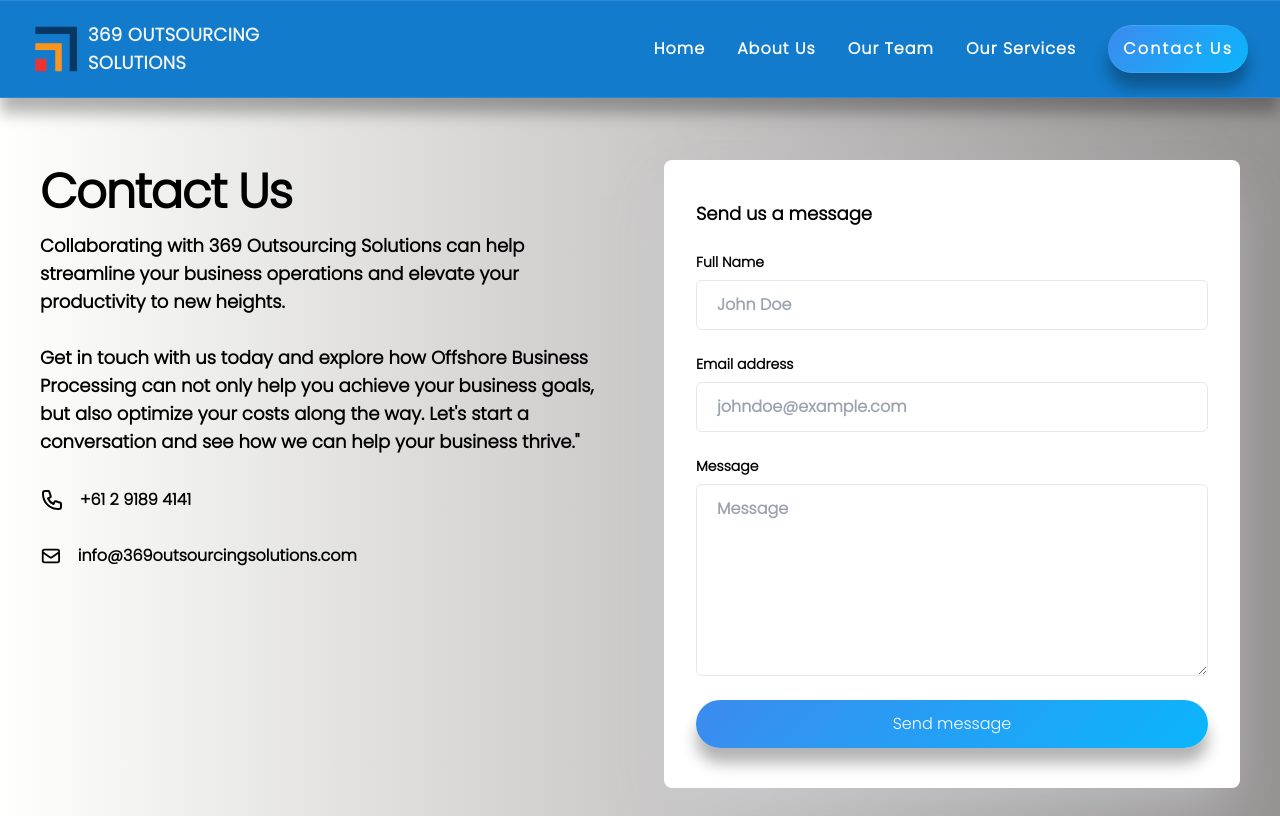
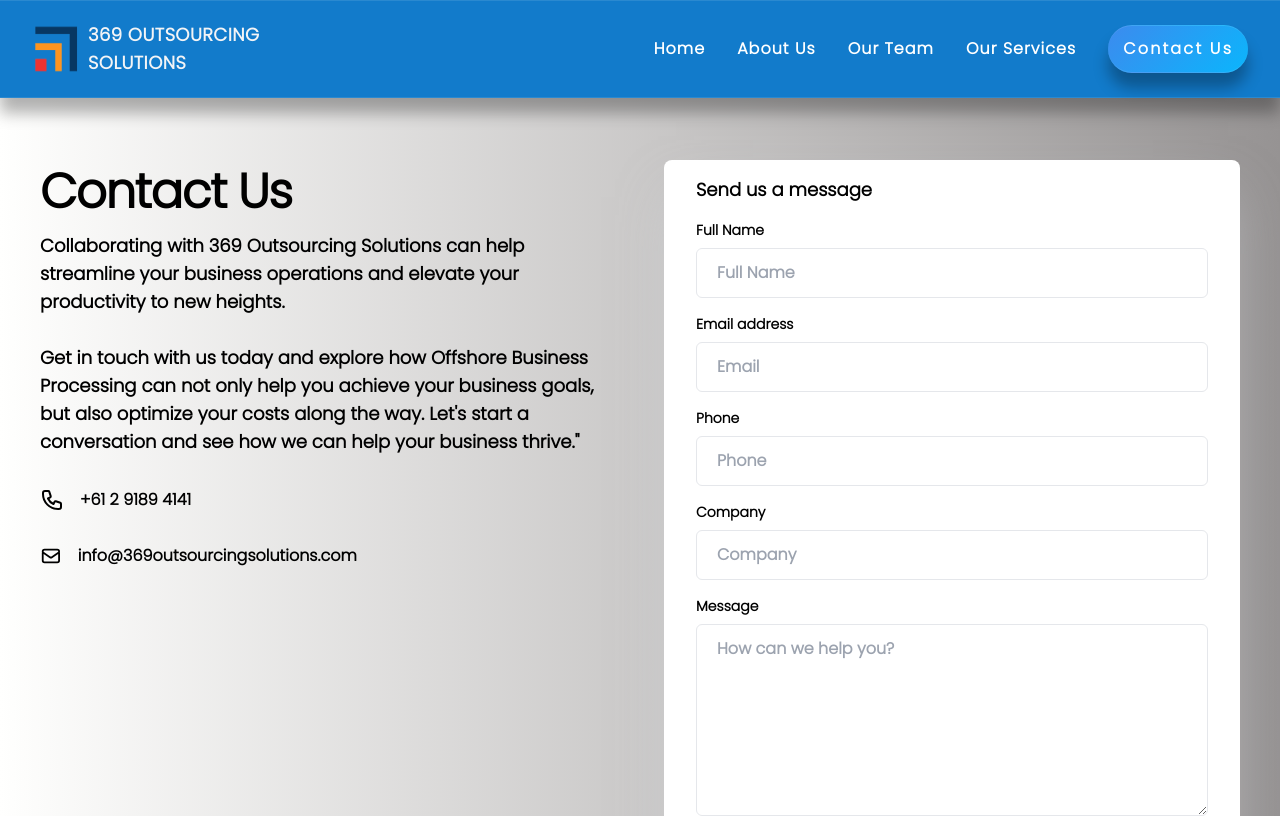
Before and after one commit to Drakkarrr/369outsourcing-site, a React (Vite) app: page /contact-us in a window 1280 px wide. Shown: the top 816 px of the page. Built offline with nearby package versions, Linux system fonts and the light colour scheme.

Commit message:
added state for form

```diff
--- a/src/components/about/About.tsx
+++ b/src/components/about/About.tsx
@@ -31,7 +31,7 @@ const About = () => {
               <div className="mt-6 space-y-8 md:mt-8">
                 <Link
                   to="/contact-us"
-                  className="button mt-6 inline-flex w-60 items-center justify-center rounded-full bg-blue-500 py-3 px-10 text-center text-base font-normal text-white hover:bg-opacity-90 lg:px-8 xl:px-10"
+                  className="button mt-6 inline-flex w-auto items-center justify-center rounded-full bg-blue-500 py-3 px-10 text-center text-base font-normal text-white hover:bg-opacity-90 lg:px-8 xl:px-10"
                 >
                   Contact Us
                 </Link>
--- a/src/components/contact/Contact.tsx
+++ b/src/components/contact/Contact.tsx
@@ -1,6 +1,13 @@
+import { useState } from "react";
 import styled from "styled-components";
 
-const Contact = () => {
+const Contact = (): JSX.Element => {
+  const [fullName, setFullname] = useState<string>("");
+  const [email, setEmail] = useState<string>("");
+  const [phone, setPhone] = useState<number | any>(null);
+  const [company, setCompany] = useState<string>("");
+  const [message, setMessage] = useState<string>("");
+
   return (
     <>
       <StyledContact>
@@ -69,44 +76,68 @@ const Contact = () => {
 
               <div className="mt-8 lg:mx-6 lg:w-1/2">
                 <StyledForm>
-                  <div className="mx-auto w-full overflow-hidden rounded-lg bg-white px-8 py-10 text-black shadow-2xl shadow-gray-300/50 dark:shadow-black/50 lg:max-w-xl">
+                  <div className="mx-auto w-full overflow-hidden rounded-lg bg-white px-8 py-10 pt-4 text-black shadow-2xl shadow-gray-300/50 dark:shadow-black/50 lg:max-w-xl">
                     <h1 className="heading text-lg font-medium">
                       Send us a message
                     </h1>
 
-                    <form className="mt-6">
+                    <form className="mt-4">
                       <div className="flex-1">
-                        <label className="mb-2 block text-sm dark:text-gray-200">
-                          Full Name
-                        </label>
+                        <label className="mb-2 block text-sm">Full Name</label>
                         <input
+                          value={fullName}
+                          onChange={(e) => setFullname(e.target.value)}
                           type="text"
-                          placeholder="John Doe"
+                          placeholder="Full Name"
                           className="mt-2 block w-full rounded-md border border-gray-200 bg-white px-5 py-3 text-gray-700 placeholder-gray-400 focus:border-blue-400 focus:outline-none focus:ring focus:ring-blue-400 focus:ring-opacity-40 dark:border-gray-700 dark:text-gray-300 dark:placeholder-gray-600 dark:focus:border-blue-400"
                         />
                       </div>
 
-                      <div className="mt-6 flex-1">
-                        <label className="mb-2 block text-sm dark:text-gray-200">
+                      <div className="mt-4 flex-1">
+                        <label className="mb-2 block text-sm">
                           Email address
                         </label>
                         <input
+                          value={email}
+                          onChange={(e) => setEmail(e.target.value)}
                           type="email"
-                          placeholder="johndoe@example.com"
+                          placeholder="Email"
+                          className="mt-2 block w-full rounded-md border border-gray-200 bg-white px-5 py-3 text-gray-700 placeholder-gray-400 focus:border-blue-400 focus:outline-none focus:ring focus:ring-blue-400 focus:ring-opacity-40 dark:border-gray-700 dark:text-gray-300 dark:placeholder-gray-600 dark:focus:border-blue-400"
+                        />
+                      </div>
+                      <div className="mt-4 flex-1">
+                        <label className="mb-2 block text-sm">Phone</label>
+                        <input
+                          value={phone}
+                          onChange={(e) => setPhone(e.target.value)}
+                          type="phone"
+                          placeholder="Phone"
+                          className="mt-2 block w-full rounded-md border border-gray-200 bg-white px-5 py-3 text-gray-700 placeholder-gray-400 focus:border-blue-400 focus:outline-none focus:ring focus:ring-blue-400 focus:ring-opacity-40 dark:border-gray-700 dark:text-gray-300 dark:placeholder-gray-600 dark:focus:border-blue-400"
+                        />
+                      </div>
+                      <div className="mt-4 flex-1">
+                        <label className="mb-2 block text-sm">Company</label>
+                        <input
+                          value={company}
+                          onChange={(e) => setCompany(e.target.value)}
+                          type="company"
+                          placeholder="Company"
                           className="mt-2 block w-full rounded-md border border-gray-200 bg-white px-5 py-3 text-gray-700 placeholder-gray-400 focus:border-blue-400 focus:outline-none focus:ring focus:ring-blue-400 focus:ring-opacity-40 dark:border-gray-700 dark:text-gray-300 dark:placeholder-gray-600 dark:focus:border-blue-400"
                         />
                       </div>
 
-                      <div className="box-mes mt-6 w-full">
-                        <label className="mb-2 block text-sm dark:text-gray-200">
+                      <div className="box-mes mt-4 w-full">
+                        <label className="mb-2 block text-sm text-black">
                           Message
                         </label>
                         <textarea
+                          value={message}
+                          onChange={(e) => setMessage(e.target.value)}
                           className="mt-2 block h-32 w-full rounded-md border border-gray-200 bg-white px-5 py-3 text-gray-700 placeholder-gray-400 focus:border-blue-400 focus:outline-none focus:ring focus:ring-blue-400 focus:ring-opacity-40 dark:border-gray-700 dark:text-gray-300 dark:placeholder-gray-600 dark:focus:border-blue-400 md:h-48"
-                          placeholder="Message"
+                          placeholder="How can we help you?"
                         ></textarea>
                       </div>
-                      <button className="mt-6 inline-flex w-full items-center justify-center rounded-full bg-blue-500 py-3 px-10 text-center text-base font-normal text-white hover:bg-opacity-90 lg:px-8 xl:px-10">
+                      <button className="mt-4 inline-flex w-full items-center justify-center rounded-full bg-blue-500 py-3 px-10 text-center text-base font-normal text-white hover:bg-opacity-90 lg:px-8 xl:px-10">
                         Send message
                       </button>
                     </form>
@@ -140,20 +171,11 @@ const StyledContact = styled.div`
     .container-con {
       border-radius: 25px;
       padding: 1rem;
-      /* box-shadow: 0 15px 15px rgba(0, 0, 0, 0.3);
-      border-bottom: 1px solid rgba(255, 255, 255, 0.1);
-      border-top: 1px solid rgba(255, 255, 255, 0.1); */
-      /* box-shadow: 0 0 10px 1px rgba(0, 0, 0, 0.25); */
-      /* backdrop-filter: blur(15px); */
-      /* background: linear-gradient(135deg, #4682eb -20%, #01beff 120%); */
-      /* background-color: white; */
     }
   }
 `;
 
 const StyledForm = styled.div`
-  /* box-shadow: 0 15px 15px rgba(0, 0, 0, 0.3); */
-
   h1.heading {
     letter-spacing: normal;
     font-weight: bold;
@@ -169,6 +191,7 @@ const StyledForm = styled.div`
     } */
     button {
       box-shadow: 0 15px 15px rgba(0, 0, 0, 0.3);
+      font-weight: bold;
       background: linear-gradient(135deg, #4682eb -20%, #01beff 120%);
 
       &:hover {
--- a/src/components/services/Services.tsx
+++ b/src/components/services/Services.tsx
@@ -25,10 +25,7 @@ const Services: React.FC = () => {
             </div>
 
             <div className="mt-8 grid grid-cols-1 gap-8 md:grid-cols-2 lg:grid-cols-2">
-              <a
-                className="bg-glass hover:border-white-500/10 hover:shadow-white-500/10 block rounded-xl border border-gray-800 p-8 shadow-xl transition"
-                href="/services/digital-campaigns"
-              >
+              <p className="bg-glass hover:border-white-500/10 hover:shadow-white-500/10 block rounded-xl border border-gray-800 p-8 shadow-xl transition">
                 <svg
                   className="h-10 w-10 text-white"
                   fill="#fffffe"
@@ -60,12 +57,9 @@ const Services: React.FC = () => {
                   Providing assistance and support to customers via phone,
                   email, or chat
                 </p>
-              </a>
+              </p>
 
-              <a
-                className="bg-glass hover:border-white-500/10 hover:shadow-white-500/10 block rounded-xl border border-gray-800 p-8 shadow-xl transition"
-                href="/services/digital-campaigns"
-              >
+              <p className="bg-glass hover:border-white-500/10 hover:shadow-white-500/10 block rounded-xl border border-gray-800 p-8 shadow-xl transition">
                 <svg
                   fill="#fffffe"
                   className="h-10 w-10 text-white"
@@ -97,12 +91,9 @@ const Services: React.FC = () => {
                   Helping customers troubleshoot technical issues with products
                   or services
                 </p>
-              </a>
+              </p>
 
-              <a
-                className="bg-glass hover:border-white-500/10 hover:shadow-white-500/10 block rounded-xl border border-gray-800 p-8 shadow-xl transition"
-                href="/services/digital-campaigns"
-              >
+              <p className="bg-glass hover:border-white-500/10 hover:shadow-white-500/10 block rounded-xl border border-gray-800 p-8 shadow-xl transition">
                 <svg
                   className="h-10 w-10"
                   fill="#fffffe"
@@ -131,12 +122,9 @@ const Services: React.FC = () => {
                   Promoting and selling products or services to potential
                   customers
                 </p>
-              </a>
+              </p>
 
-              <a
-                className="bg-glass hover:border-white-500/10 hover:shadow-white-500/10 block rounded-xl border border-gray-800 p-8 shadow-xl transition"
-                href="/services/digital-campaigns"
-              >
+              <p className="bg-glass hover:border-white-500/10 hover:shadow-white-500/10 block rounded-xl border border-gray-800 p-8 shadow-xl transition">
                 <svg
                   className="h-10 w-10"
                   fill="#fffffe"
@@ -165,7 +153,7 @@ const Services: React.FC = () => {
                   managing financial transactions and accounting processes for
                   client companies
                 </p>
-              </a>
+              </p>
             </div>
           </div>
         </section>
@@ -189,7 +177,7 @@ const StyledServices = styled.div`
     p {
       color: #fffffe !important;
     }
-    .started a {
+    .started {
       color: #fffffe;
       border-radius: 55px;
       box-shadow: 0 15px 15px rgba(0, 0, 0, 0.3);
```
